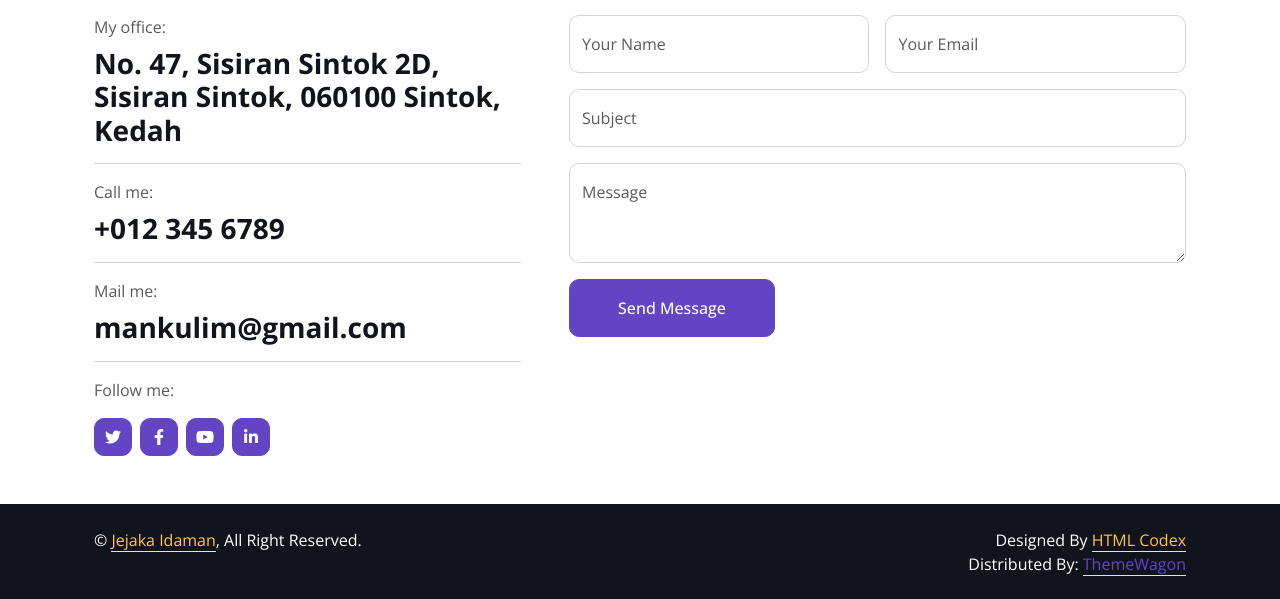
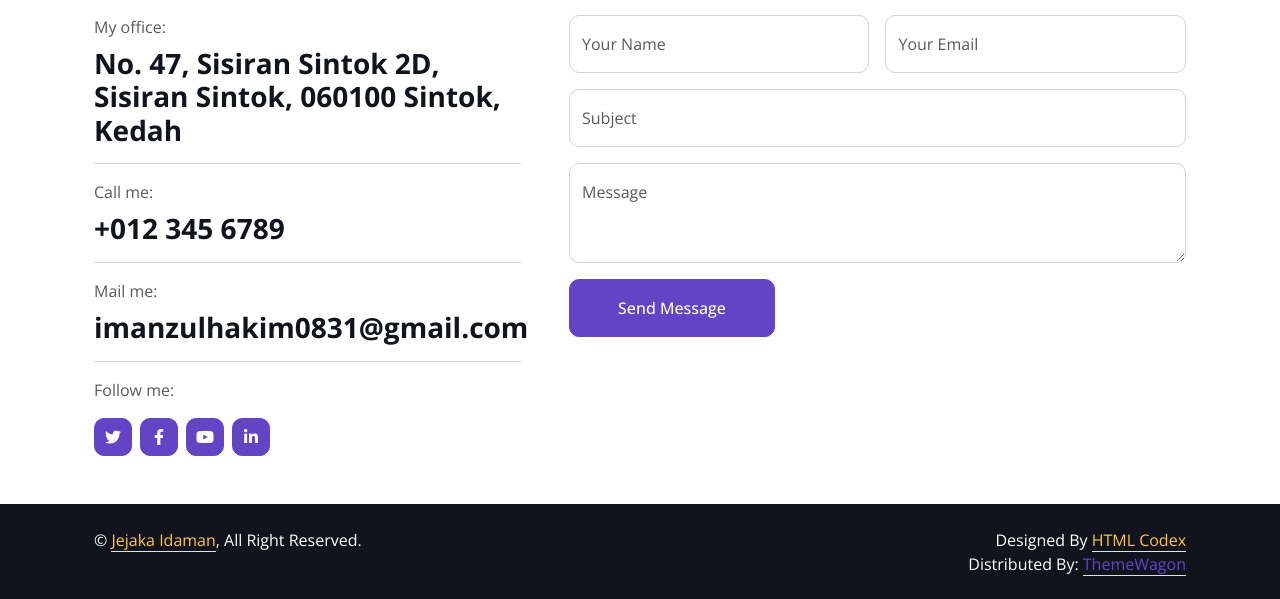
Before and after one commit to ImanZulhakim/SynRG, a Flask app: page /contact in a window 1280 px wide. Shown: the part 187-786 px from the top of the page. Run offline with Flask 3, Linux system fonts and the light colour scheme; some libraries are stand-ins or nearby versions.

Commit message:
changing name

```diff
--- a/static/js/main.js
+++ b/static/js/main.js
@@ -56,7 +56,7 @@
     // Typed.js Initialization
     $(document).ready(function () {
         var typed = new Typed('.typed-text', {
-            strings: ["John Snow", "Designer", "Developer", "Freelancer", "Programmer"],
+            strings: ["Iman Zulhakim", "Designer", "Developer", "Freelancer", "Programmer"],
             typeSpeed: 100,
             backSpeed: 50,
             loop: true
--- a/templates/contact.html
+++ b/templates/contact.html
@@ -21,7 +21,7 @@
                     <h3 class="fw-bold">+012 345 6789</h3>
                     <hr class="w-100">
                     <p class="mb-2">Mail me:</p>
-                    <h3 class="fw-bold">mankulim@gmail.com</h3>
+                    <h3 class="fw-bold">imanzulhakim0831@gmail.com</h3>
                     <hr class="w-100">
                     <p class="mb-2">Follow me:</p>
                     <div class="d-flex pt-2">
```
